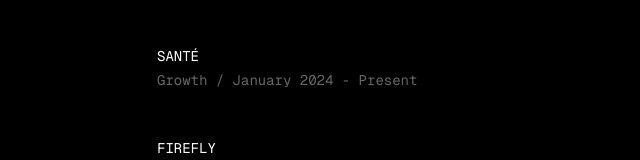
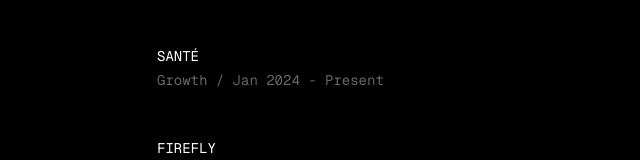
Before and after one commit to ChristianMSurya/christian, a Next.js app: page /work in a window 1280 px wide. Shown: the part 174-334 px from the top of the page, without its empty margins (83-723 px from the left). Built offline with nearby package versions, Linux system fonts and the light colour scheme.

Commit message:
corrected date format

```diff
--- a/src/app/work/page.tsx
+++ b/src/app/work/page.tsx
@@ -7,7 +7,7 @@
   const projects = [
     {
       name: "SANTÉ",
-      details: "Growth / January 2024 - Present",
+      details: "Growth / Jan 2024 - Present",
       description: "",
       link: "https://www.santehq.com/"
     },
```
